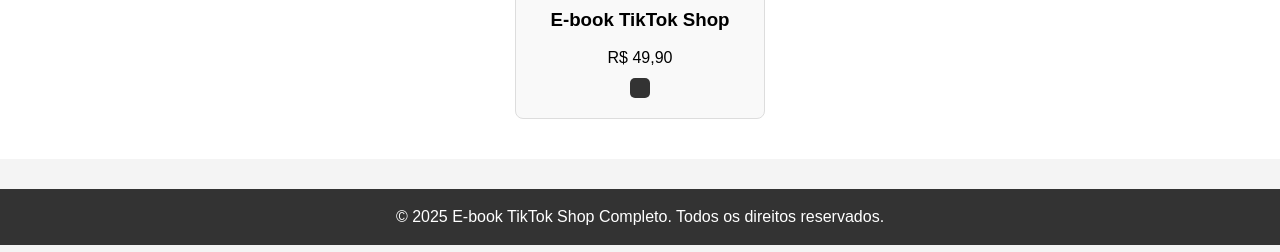
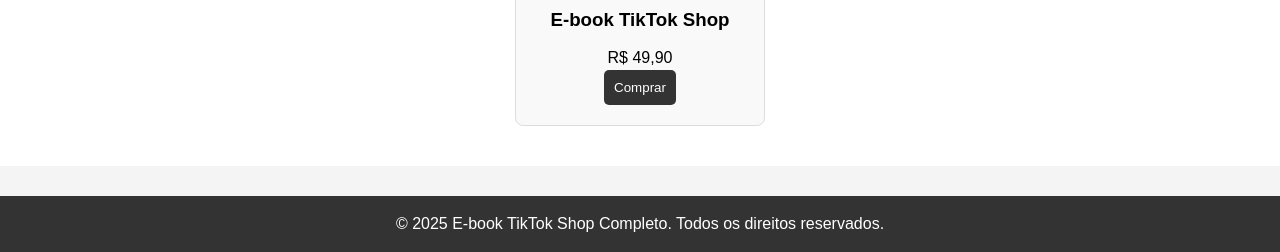
Before and after one commit to vmcarvalho7/projeto-android, a plain HTML site: page index.html in a window 1280 px wide. Shown: the part 849-1101 px from the top of the page. Drawn offline with Linux system fonts and the light colour scheme.

Commit message:
Update index.html

```diff
--- a/index.html
+++ b/index.html
@@ -38,7 +38,7 @@ Adquira agora o combo especial com dois guias poderosos:<br>
           <img src="img/TIKTOKSHOP (2).png" alt="Produto 1" />
           <h3>E-book TikTok Shop</h3>
           <p>R$ 49,90</p>
-          <a href="https://pay.kiwify.com.br/M0vTork"><button></button></a>
+          <a href="https://pay.kiwify.com.br/M0vTork"><button>Comprar</button></a>
         </div>
 
 
```
